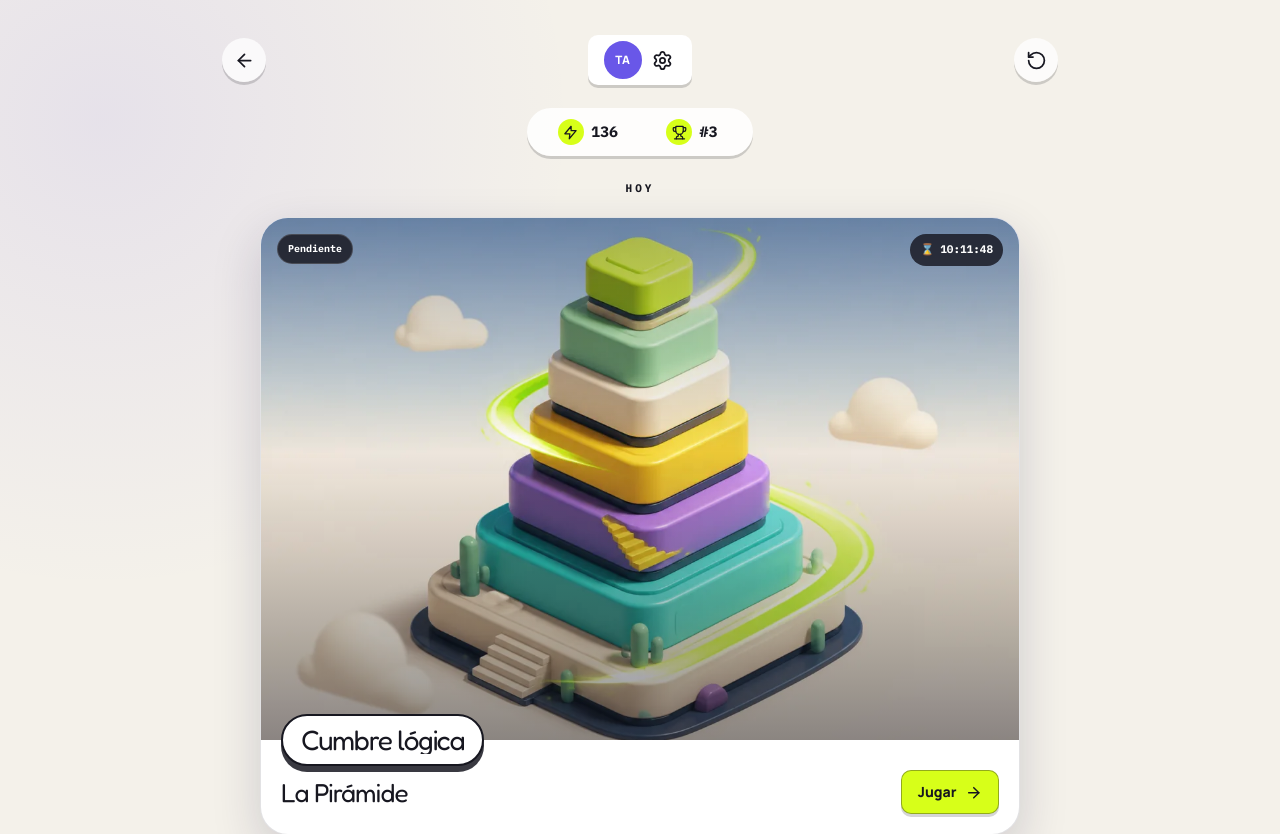
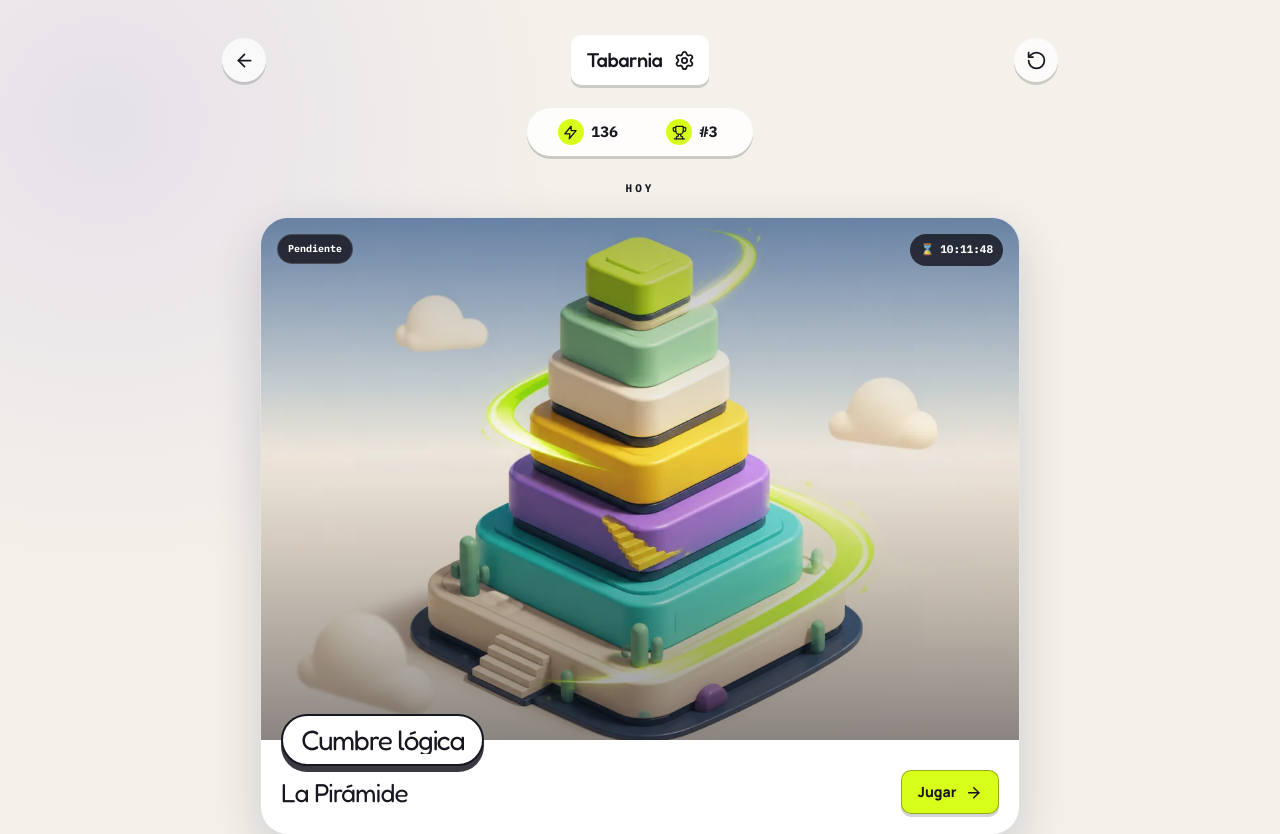
Before and after one commit to josemn24/the-flash-game, a Next.js app: page /salas/tabarnia-room in a window 1280 px wide. Shown: the top 834 px of the page. Built offline with nearby package versions, Linux system fonts and the light colour scheme.

Commit message:
feat: use text Tabarnia

```diff
--- a/components/game/modes/flash-pop/FlashPopRoomDetail.client.tsx
+++ b/components/game/modes/flash-pop/FlashPopRoomDetail.client.tsx
@@ -6,7 +6,6 @@ import { useRouter } from "next/navigation";
 import { type ReactNode, useEffect, useState } from "react";
 import {
   ArrowIcon,
-  Avatar,
   BoltIcon,
   ButtonLink,
   Canvas,
@@ -169,12 +168,7 @@ export function FlashPopRoomDetail({ model }: { model: RoomDetailModel }) {
             className={styles.roomSettingsLink}
             aria-label={`Abrir ajustes de ${visibleModel.title}`}
           >
-            <Avatar
-              name={visibleModel.title}
-              initials={visibleModel.title.slice(0, 2).toUpperCase()}
-              tone="social"
-              size="md"
-            />
+            <span className={styles.roomSettingsLabel}>{visibleModel.title}</span>
             <SettingsIcon />
           </Link>
         </div>
--- a/components/game/modes/flash-pop/FlashPopRoomDetail.module.css
+++ b/components/game/modes/flash-pop/FlashPopRoomDetail.module.css
@@ -72,17 +72,23 @@
 
   .roomSettingsLink {
     display: inline-flex;
-    width: 104px;
+    width: fit-content;
+    min-width: 104px;
     height: 50px;
     align-items: center;
     justify-content: center;
-    gap: 8px;
-    padding: 4px 10px 4px 4px;
+    gap: 12px;
+    padding: 4px 14px 4px 16px;
     border: 1px solid var(--color-line);
     border-radius: var(--radius-control);
     background: var(--color-surface);
     color: var(--color-ink);
     box-shadow: var(--shadow-control);
+    font-family: var(--type-display);
+    font-size: 20px;
+    font-weight: var(--type-display-soft-weight);
+    letter-spacing: var(--type-display-strong-tracking);
+    white-space: nowrap;
     transition:
       transform var(--motion-press-out) var(--ease-out),
       box-shadow var(--motion-press-out) var(--ease-out);
```
